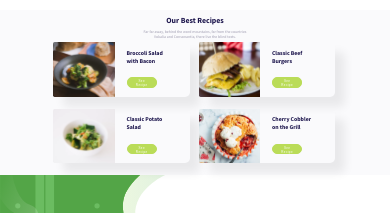
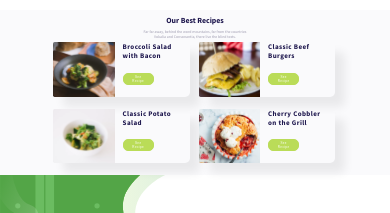
Before and after one commit to Bren-Dev/Healthy-Food, a React (Create React App) app: page / in a window 390 px wide. Shown: the part 185-398 px from the top of the page. Built offline with nearby package versions, Linux system fonts and the light colour scheme.

Commit message:
Ajustes finais responsividade

```diff
--- a/src/components/recipes/styles.ts
+++ b/src/components/recipes/styles.ts
@@ -45,13 +45,13 @@ export const RecipeItem = styled.div`
 `;
 
 export const DivRecipeButton = styled.div`
-  padding: 0.1vw 2vw;
+  padding: 3vw 2.5vw;
   @media (max-width: 768px) {
-    padding: 0vw 3vw;
+    padding: 0vw 2vw;
   }
   display: flex;
   flex-direction: column;
-  justify-content: center;
+
   div {
     width: 100%;
   }
@@ -61,15 +61,16 @@ export const DivRecipeButton = styled.div`
   }
   p {
     color: #1d164d;
-    font-size: 1.5vw;
+    font-size: 1.8vw;
+    letter-spacing: 0.1vw;
     font-weight: 700;
     margin-bottom: 1.5vw;
     margin-top: 0;
   }
   button {
     letter-spacing: 0.1vw;
-    width: 7.8vw;
-    height: 2.7vw;
+    width: 8vw;
+    height: 3vw;
     background-color: #badc58;
     border: 1px solid #badc58;
     border-radius: 5px;
--- a/src/components/services/styles.ts
+++ b/src/components/services/styles.ts
@@ -20,14 +20,14 @@ export const DivService = styled.div`
     border: 1px solid #badc58;
   }
   h1 {
-    font-size: 4vw;
+    font-size: 3vw;
     font-weight: 900;
     color: #2d3561;
   }
   p {
     color: #9e9baf;
-    font-size: 1.5vw;
-    font-weight: 200;
+    font-size: 1.2vw;
+    font-weight: 400;
   }
 `;
 
--- a/src/pages/home/styles.ts
+++ b/src/pages/home/styles.ts
@@ -73,7 +73,7 @@ export const Profile = styled.div`
 export const DivBlog = styled.div`
   h1 {
     color: #1d164d;
-    font-size: 4vw;
+    font-size: 2.5vw;
     margin-top: 0;
     margin-bottom: 0.5vw;
     padding-top: 1rem;
@@ -83,6 +83,8 @@ export const DivBlog = styled.div`
     font-size: 1vw;
     font-weight: normal;
     margin-bottom: 3vw;
+
+    font-weight: 400;
   }
 
   text-align: center;
```
